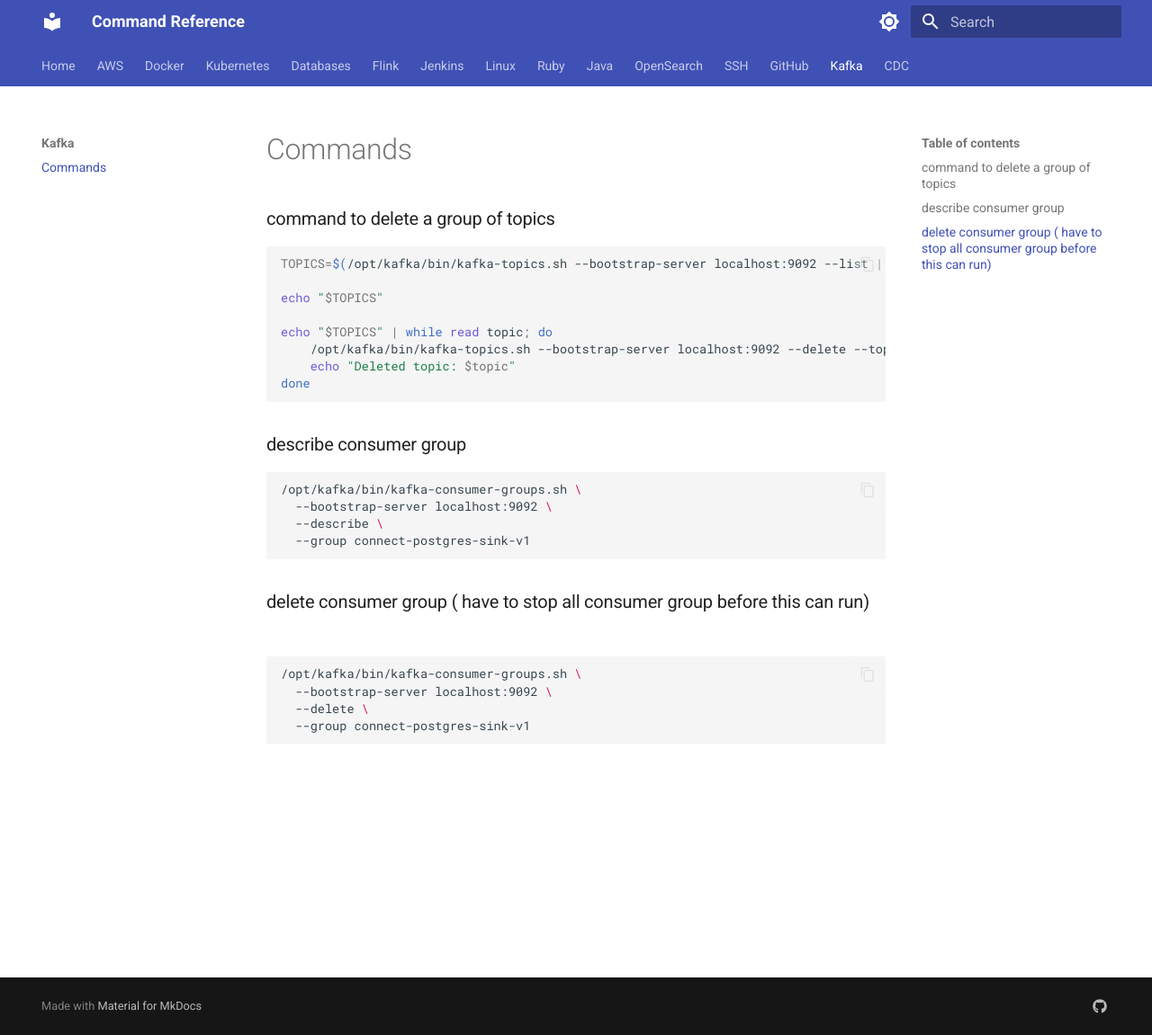
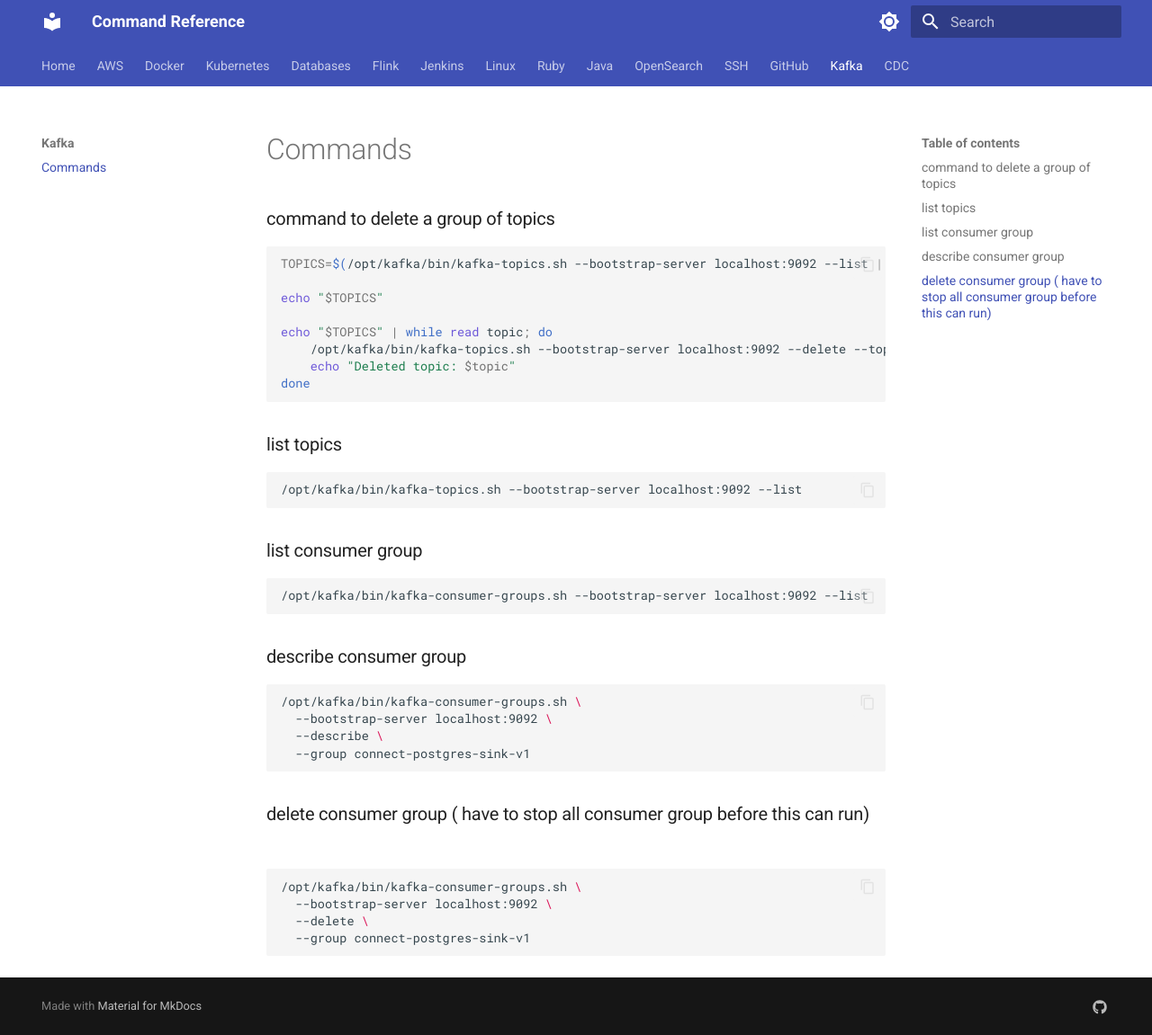
Before and after one commit to Fluder-Paradyne/cmds, an MkDocs documentation site: the page built from docs/kafka/commands.md, in a window 1280 px wide and 1151 px high. Shown: the whole window at 90% size. Built offline with MkDocs 1.6.1 and Material for MkDocs 9.7.7, drawn with Linux system fonts in a browser that asks for light colours.

Commit message:
add cmd to list topics and consumer group

````diff
--- a/docs/kafka/commands.md
+++ b/docs/kafka/commands.md
@@ -10,6 +10,17 @@
     /opt/kafka/bin/kafka-topics.sh --bootstrap-server localhost:9092 --delete --topic "$topic"
     echo "Deleted topic: $topic"
 done
+```
+
+### list topics
+```shell
+/opt/kafka/bin/kafka-topics.sh --bootstrap-server localhost:9092 --list
+```
+
+
+### list consumer group
+```shell
+/opt/kafka/bin/kafka-consumer-groups.sh --bootstrap-server localhost:9092 --list
 ```
 
 ### describe consumer group
````
